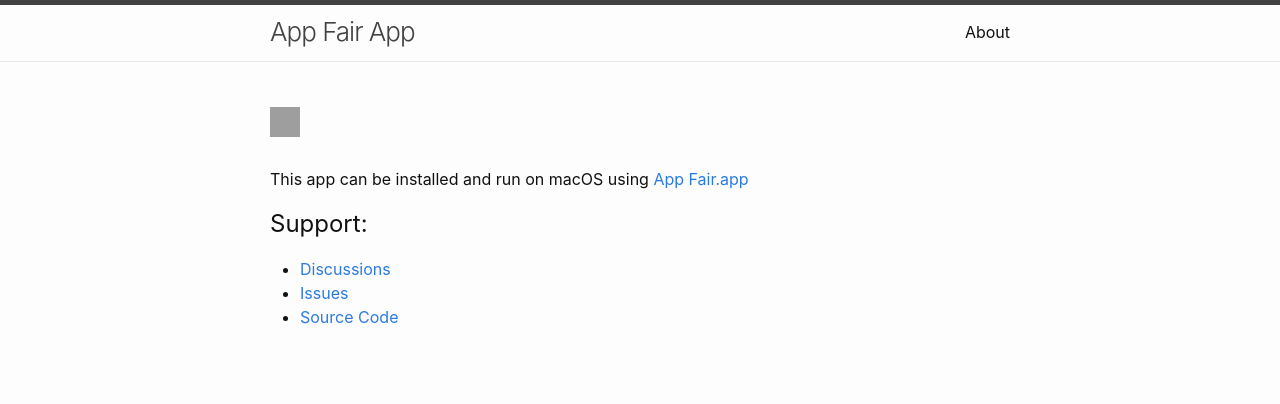
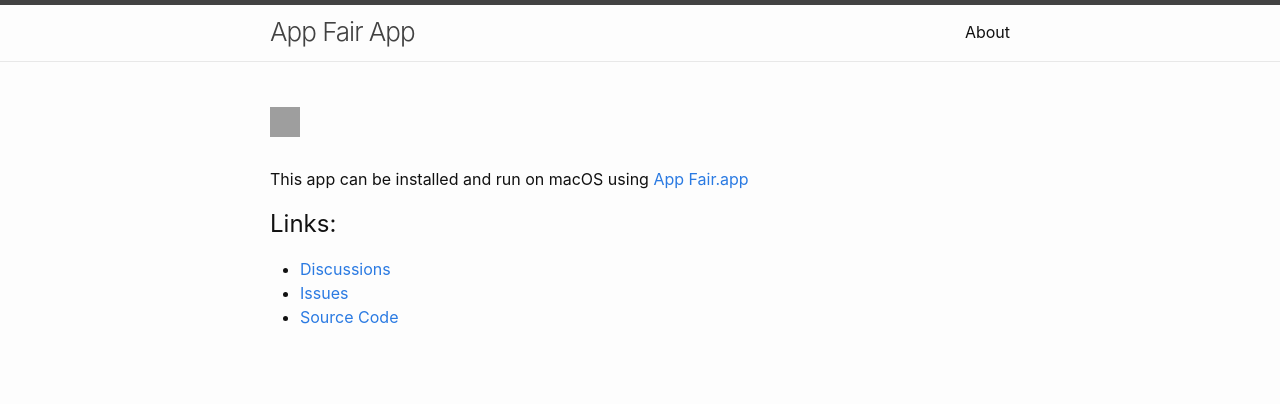
Before and after one commit to appfair/fairapp-theme, a Jekyll site: the page built from index.md, in a window 1280 px wide. Shown: the top 404 px of the page. Built offline with Jekyll 4.4.1, drawn with Linux system fonts in a browser that asks for light colours; grey boxes are pictures that could not be loaded.

Commit message:
chore: checkpoint

```diff
--- a/_layouts/fairapp.html
+++ b/_layouts/fairapp.html
@@ -87,7 +87,7 @@ This app can be installed and run on macOS using <a href="https://appfair.app/fa
 
 -->
 
-<h2>{{ apptitle }} Support:</h2>
+<h2>{{ apptitle }} Links:</h2>
 
 <ul>
     <li><a href="{{ appurl }}/discussions">Discussions</a></li>
```
